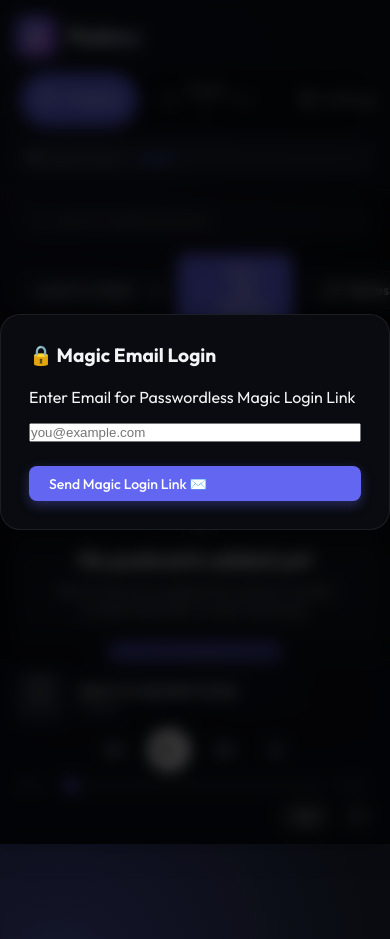
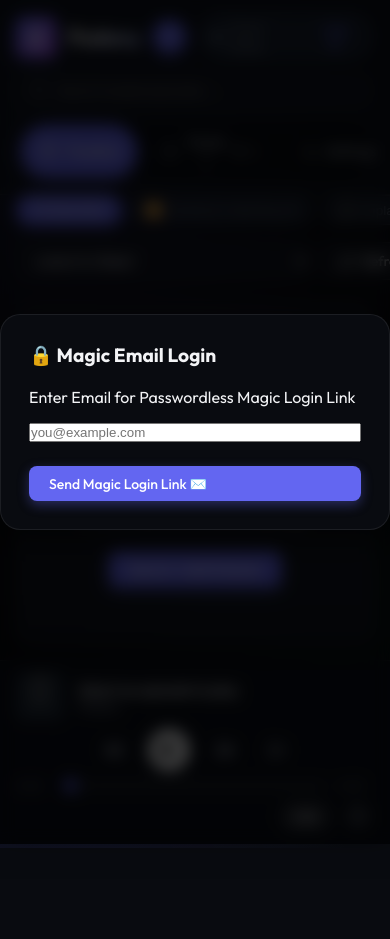
Before and after one commit to orangedot/anypod, a website: page public/index.html in a window 390 px wide. Shown: the top 939 px of the page. After the commit the page ends 848 px from the top, so only its background shows below. Drawn offline with Linux system fonts and the light colour scheme; no server answers.

Commit message:
feat: move search and add feed button to header

```diff
--- a/public/index.html
+++ b/public/index.html
@@ -52,6 +52,13 @@
         <h1>Podany</h1>
       </div>
 
+      <div class="header-search">
+        <div class="search-bar">
+          <svg class="search-icon" width="16" height="16" viewBox="0 0 24 24" fill="none" stroke="currentColor" stroke-width="2"><circle cx="11" cy="11" r="8"></circle><line x1="21" y1="21" x2="16.65" y2="16.65"></line></svg>
+          <input type="text" id="search-input" placeholder="Search loaded episodes..." aria-label="Search episodes">
+        </div>
+      </div>
+
       <nav class="nav-tabs" aria-label="Main Navigation">
         <button class="nav-tab active" data-tab="timeline" id="tab-timeline">
           <svg width="18" height="18" viewBox="0 0 24 24" fill="none" stroke="currentColor" stroke-width="2"><circle cx="12" cy="12" r="10"></circle><polyline points="12 6 12 12 16 14"></polyline></svg>
@@ -62,53 +69,45 @@
           Feeds (<span id="feed-count">0</span>)
         </button>
         <button class="nav-tab" data-tab="settings" id="tab-settings">
-          <svg width="18" height="18" viewBox="0 0 24 24" fill="none" stroke="currentColor" stroke-width="2"><circle cx="12" cy="12" r="3"></circle><path d="M19.4 15a1.65 1.65 0 0 0 .33 1.82l.06.06a2 2 0 0 1 0 2.83 2 2 0 0 1-2.83 0l-.06-.06a1.65 1.65 0 0 0-1.82-.33 1.65 1.65 0 0 0-1 1.51V21a2 2 0 0 1-2 2 2 2 0 0 1-2-2v-.09A1.65 1.65 0 0 0 9 19.4a1.65 1.65 0 0 0-1.82.33l-.06.06a2 2 0 0 1-2.83 0 2 2 0 0 1 0-2.83l.06-.06a1.65 1.65 0 0 0 .33-1.82 1.65 1.65 0 0 0-1.51-1H3a2 2 0 0 1-2-2 2 2 0 0 1 2-2h.09A1.65 1.65 0 0 0 4.6 9a1.65 1.65 0 0 0-.33-1.82l-.06-.06a2 2 0 0 1 0-2.83 2 2 0 0 1 2.83 0l.06.06a1.65 1.65 0 0 0 1.82.33H9a1.65 1.65 0 0 0 1-1.51V3a2 2 0 0 1 2-2 2 2 0 0 1 2 2v.09a1.65 1.65 0 0 0 1 1.51 1.65 1.65 0 0 0 1.82-.33l.06-.06a2 2 0 0 1 2.83 0 2 2 0 0 1 0 2.83l-.06.06a1.65 1.65 0 0 0-.33 1.82V9a1.65 1.65 0 0 0 1.51 1H21a2 2 0 0 1 2 2 2 2 0 0 1-2 2h-.09a1.65 1.65 0 0 0-1.51 1z"></path></svg>
+          <svg width="18" height="18" viewBox="0 0 24 24" fill="none" stroke="currentColor" stroke-width="2"><circle cx="12" cy="12" r="3"></circle><path d="M19.4 15a1.65 1.65 0 0 0 .33 1.82l.06.06a2 2 0 0 1 0 2.83 2 2 0 0 1-2.83 0l-.06-.06a1.65 1.65 0 0 0-1.82-.33 1.65 1.65 0 0 0-1.51V21a2 2 0 0 1-2 2 2 2 0 0 1-2-2v-.09A1.65 1.65 0 0 0 9 19.4a1.65 1.65 0 0 0-1.82.33l-.06.06a2 2 0 0 1-2.83 0 2 2 0 0 1 0-2.83l.06-.06a1.65 1.65 0 0 0 .33-1.82 1.65 1.65 0 0 0-1.51-1H3a2 2 0 0 1-2-2 2 2 0 0 1 2-2h.09A1.65 1.65 0 0 0 4.6 9a1.65 1.65 0 0 0-.33-1.82l-.06-.06a2 2 0 0 1 0-2.83 2 2 0 0 1 2.83 0l.06.06a1.65 1.65 0 0 0 1.82.33H9a1.65 1.65 0 0 0 1-1.51V3a2 2 0 0 1 2-2 2 2 0 0 1 2 2v.09a1.65 1.65 0 0 0 1 1.51 1.65 1.65 0 0 0 1.82-.33l.06-.06a2 2 0 0 1 2.83 0 2 2 0 0 1 0 2.83l-.06.06a1.65 1.65 0 0 0-.33 1.82V9a1.65 1.65 0 0 0 1.51 1H21a2 2 0 0 1 2 2 2 2 0 0 1-2 2h-.09a1.65 1.65 0 0 0-1.51 1z"></path></svg>
           Settings
         </button>
       </nav>
+
+      <div class="header-actions">
+        <button class="btn btn-primary btn-header-add" id="btn-open-add-modal" title="Add Podcast Feed">
+          <svg width="16" height="16" viewBox="0 0 24 24" fill="none" stroke="currentColor" stroke-width="2"><line x1="12" y1="5" x2="12" y2="19"></line><line x1="5" y1="12" x2="19" y2="12"></line></svg>
+          <span>Add Podcast</span>
+        </button>
 
         <div class="user-status-pill" id="user-status-pill">
           <span class="status-indicator" id="status-indicator"></span>
           <span id="user-email-label">Guest Mode</span>
           <button class="btn-pill-action" id="btn-account-toggle">Log In</button>
         </div>
+      </div>
     </header>
 
-    <!-- Global Controls Toolbar -->
-    <section class="toolbar">
-      <div class="search-bar">
-        <svg class="search-icon" width="16" height="16" viewBox="0 0 24 24" fill="none" stroke="currentColor" stroke-width="2"><circle cx="11" cy="11" r="8"></circle><line x1="21" y1="21" x2="16.65" y2="16.65"></line></svg>
-        <input type="text" id="search-input" placeholder="Search loaded episodes..." aria-label="Search episodes">
+    <main class="main-content">
+
+      <section class="tab-panel active" id="panel-timeline">
+        <div class="status-banner hidden" id="status-banner"></div>
+        <div class="filter-bar" id="filter-bar">
+          <div class="filter-chips">
+            <button class="chip-filter active" data-filter="all">All Episodes</button>
+            <button class="chip-filter" data-filter="continue">⏯️ Continue Listening (<span id="continue-count">0</span>)</button>
+            <button class="chip-filter" data-filter="unplayed">🎧 Unplayed</button>
           </div>
-
-      <div class="toolbar-actions">
+          <div class="filter-actions">
             <select id="sort-order" aria-label="Sort Order">
               <option value="newest">Latest to Oldest</option>
               <option value="oldest">Oldest to Latest</option>
             </select>
-
-        <button class="btn btn-primary" id="btn-open-add-modal">
-          <svg width="16" height="16" viewBox="0 0 24 24" fill="none" stroke="currentColor" stroke-width="2"><line x1="12" y1="5" x2="12" y2="19"></line><line x1="5" y1="12" x2="19" y2="12"></line></svg>
-          Find / Add Podcast
-        </button>
-
-        <button class="btn btn-secondary" id="btn-refresh-all" title="Refresh all feeds">
-          <svg width="16" height="16" viewBox="0 0 24 24" fill="none" stroke="currentColor" stroke-width="2"><polyline points="23 4 23 10 17 10"></polyline><polyline points="1 20 1 14 7 14"></polyline><path d="M3.51 9a9 9 0 0 1 14.85-3.36L23 10M1 14l4.64 4.36A9 9 0 0 0 20.49 15"></path></svg>
-          Refresh
+            <button class="btn btn-secondary btn-sm" id="btn-refresh-all" title="Refresh all feeds">
+              <svg width="15" height="15" viewBox="0 0 24 24" fill="none" stroke="currentColor" stroke-width="2"><polyline points="23 4 23 10 17 10"></polyline><polyline points="1 20 1 14 7 14"></polyline><path d="M3.51 9a9 9 0 0 1 14.85-3.36L23 10M1 14l4.64 4.36A9 9 0 0 0 20.49 15"></path></svg>
+              <span>Refresh</span>
             </button>
           </div>
-    </section>
-
-    <!-- Main Content Area -->
-    <main class="main-content">
-
-      <!-- TAB 1: Timeline Feed -->
-      <section class="tab-panel active" id="panel-timeline">
-        <div class="status-banner hidden" id="status-banner"></div>
-        <div class="filter-bar" id="filter-bar">
-          <button class="chip-filter active" data-filter="all">All Episodes</button>
-          <button class="chip-filter" data-filter="continue">⏯️ Continue Listening (<span id="continue-count">0</span>)</button>
-          <button class="chip-filter" data-filter="unplayed">🎧 Unplayed</button>
         </div>
         <div class="continue-shelf hidden" id="continue-shelf">
           <div class="shelf-header">
--- a/public/style.css
+++ b/public/style.css
@@ -142,10 +142,25 @@ body {
 
 .filter-bar {
   display: flex;
+  align-items: center;
+  justify-content: space-between;
+  gap: 1rem;
+  margin-bottom: 1.25rem;
+  flex-wrap: wrap;
+}
+
+.filter-chips {
+  display: flex;
+  align-items: center;
   gap: 0.5rem;
-  margin-bottom: 1.25rem;
   overflow-x: auto;
   padding-bottom: 0.25rem;
+}
+
+.filter-actions {
+  display: flex;
+  align-items: center;
+  gap: 0.5rem;
 }
 
 .chip-filter {
@@ -287,17 +302,26 @@ body {
   box-shadow: 0 4px 12px var(--primary-glow);
 }
 
-/* Toolbar */
-.toolbar {
+.header-search {
+  flex: 1;
+  max-width: 420px;
   display: flex;
-  flex-wrap: wrap;
   align-items: center;
-  justify-content: space-between;
-  gap: 1rem;
-  padding: 1rem 2rem;
-  max-width: 1200px;
-  margin: 0 auto;
-  width: 100%;
+}
+
+.header-actions {
+  display: flex;
+  align-items: center;
+  gap: 0.75rem;
+}
+
+.btn-header-add {
+  white-space: nowrap;
+}
+
+.btn-sm {
+  padding: 0.45rem 0.85rem;
+  font-size: 0.8rem;
 }
 
 .search-bar {
@@ -306,9 +330,8 @@ body {
   background: var(--bg-card);
   border: 1px solid var(--border-light);
   border-radius: var(--radius-full);
-  padding: 0.5rem 1rem;
+  padding: 0.45rem 0.9rem;
   width: 100%;
-  max-width: 400px;
   gap: 0.6rem;
   transition: border-color 0.2s;
 }
@@ -319,6 +342,7 @@ body {
 
 .search-icon {
   color: var(--text-muted);
+  flex-shrink: 0;
 }
 
 .search-bar input {
@@ -326,15 +350,9 @@ body {
   border: none;
   color: var(--text-primary);
   font-family: inherit;
-  font-size: 0.9rem;
+  font-size: 0.875rem;
   width: 100%;
   outline: none;
-}
-
-.toolbar-actions {
-  display: flex;
-  align-items: center;
-  gap: 0.75rem;
 }
 
 select {
@@ -919,18 +937,60 @@ select {
 /* Mobile Responsiveness */
 @media (max-width: 768px) {
   .app-header {
-    padding: 1rem;
-    flex-direction: column;
+    display: grid;
+    grid-template-columns: 1fr auto;
+    grid-template-areas:
+      "logo actions"
+      "search search"
+      "nav nav";
     gap: 0.75rem;
-    align-items: stretch;
+    padding: 0.75rem 1rem;
+  }
+
+  .logo-area {
+    grid-area: logo;
+  }
+
+  .header-actions {
+    grid-area: actions;
+  }
+
+  .header-search {
+    grid-area: search;
+    max-width: 100%;
+  }
+
+  .header-search .search-bar {
+    max-width: 100%;
   }
 
   .nav-tabs {
+    grid-area: nav;
     justify-content: space-around;
+    width: 100%;
   }
 
-  .toolbar {
-    padding: 0.75rem 1rem;
+  .btn-header-add span {
+    display: none;
+  }
+
+  .btn-header-add {
+    padding: 0.55rem;
+    border-radius: var(--radius-full);
+  }
+
+  .filter-bar {
+    flex-direction: column;
+    align-items: stretch;
+    gap: 0.75rem;
+  }
+
+  .filter-actions {
+    justify-content: space-between;
+  }
+
+  .filter-actions select {
+    flex: 1;
   }
 
   .main-content {
```
Lines whose indentation alone changed are shown as unchanged.
